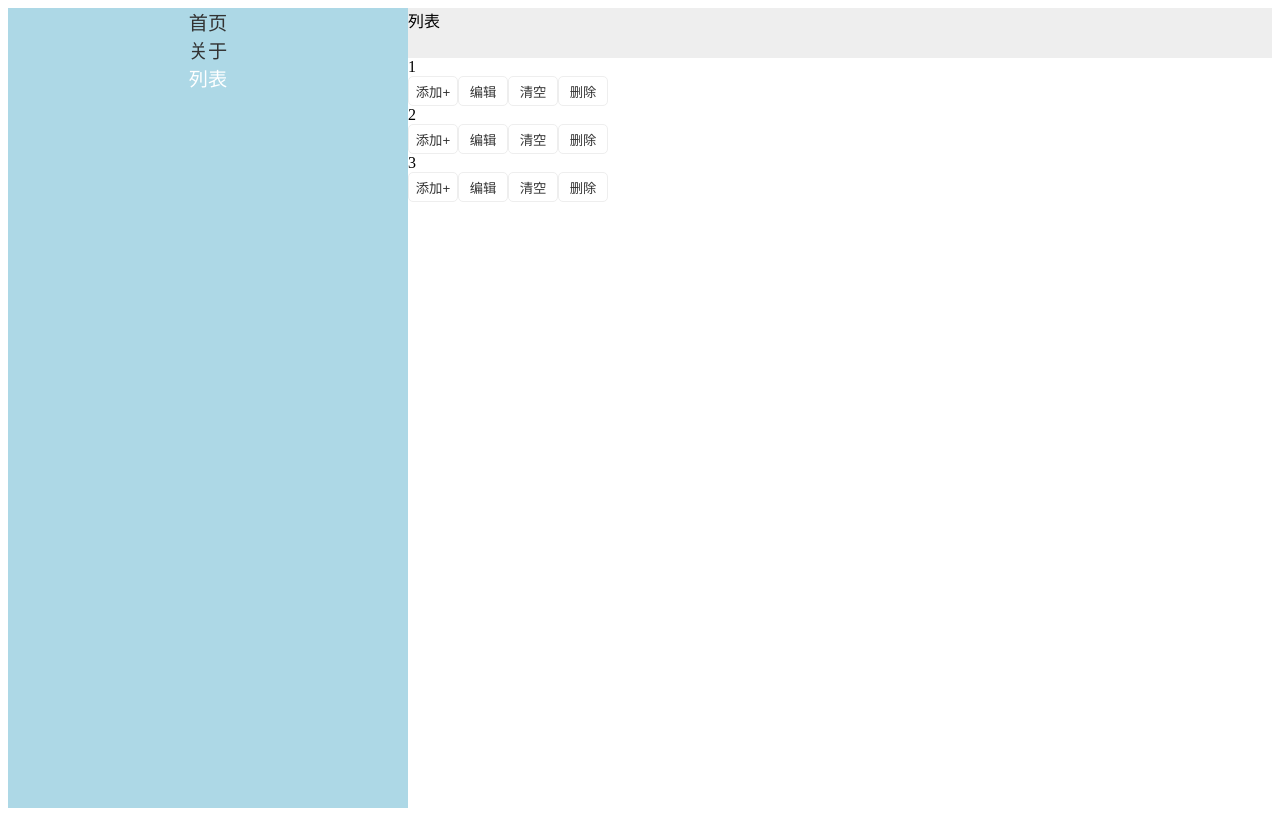
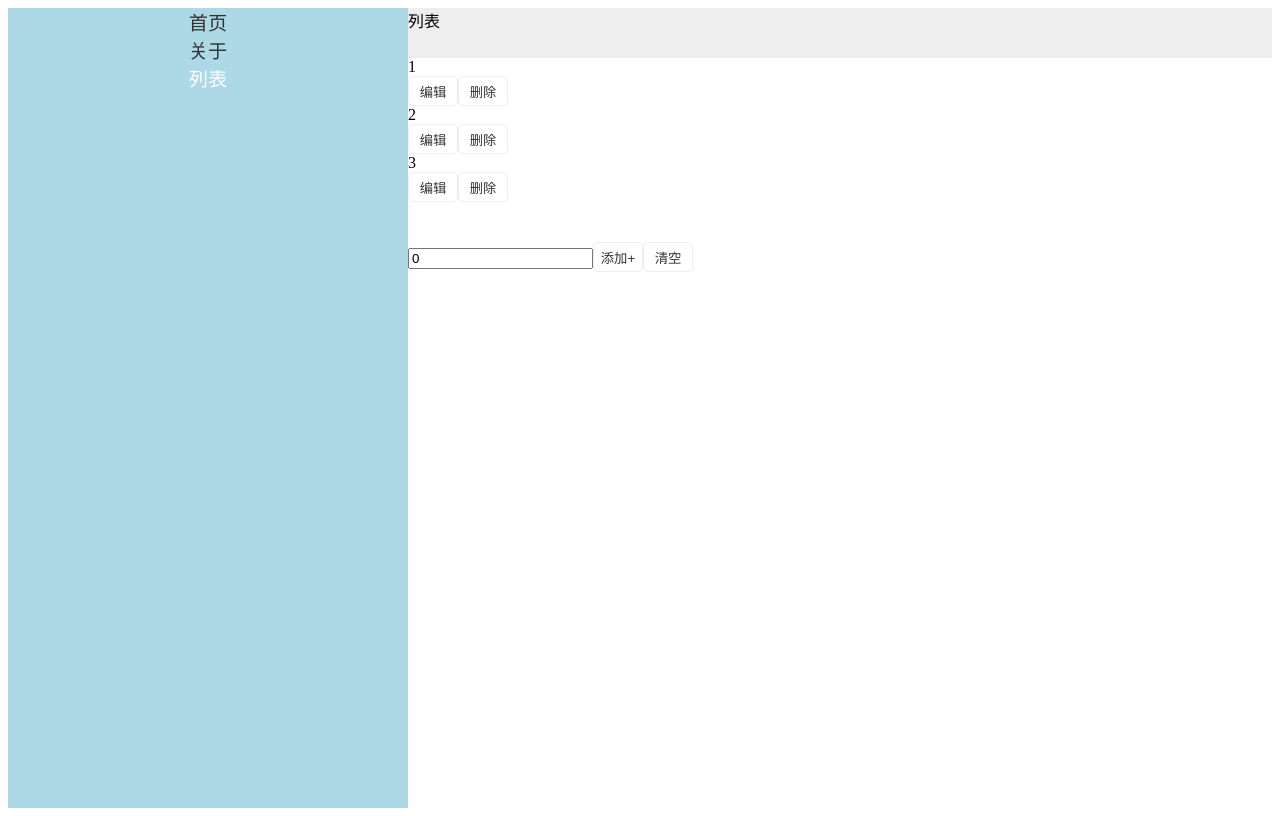
Before and after one commit to Bottle414/React-Admin, a React (Vite) app: page /list in a window 1280 px wide. Built offline with nearby package versions, Linux system fonts and the light colour scheme.

Commit message:
feat: add input with model value

```diff
--- a/src/views/list/List.tsx
+++ b/src/views/list/List.tsx
@@ -5,7 +5,7 @@ import './List.css'
 
 type Types = 'add' | 'remove' | 'edit' | 'clear'
 interface ActionType {
-    type: Types,
+    type: Types
     item?: number
 }
 
@@ -42,7 +42,7 @@ function listReducer(listItems: number[], action: ActionType) {
     switch (action.type) {
         case 'add':
             return produce(listItems, (draft) => {
-                draft.push(Math.random())
+                draft.push(action.item || 0)
             })
         case 'remove':
             return produce(listItems, (draft) => {
@@ -64,11 +64,15 @@ function listReducer(listItems: number[], action: ActionType) {
 export function List() {
     const [listItems, dispatch] = useReducer(listReducer, [1, 2, 3])
     const { Button } = useGlobalComponents()
+    const [text, setText] = useState(0)
 
-    const handleAddList = () => {
+    const handleAddList = (addItem: number) => {
         dispatch({
-            type: 'add'
+            type: 'add',
+            item: addItem
         })
+
+        setText(0)
     }
 
     const handleRemoveList = (deleteItem: number) => {
@@ -102,25 +106,9 @@ export function List() {
                             width="50px"
                             height="30px"
                             type="plain"
-                            onClick={handleAddList}
-                        >
-                            添加+
-                        </Button>
-                        <Button
-                            width="50px"
-                            height="30px"
-                            type="plain"
                             onClick={handleEditList}
                         >
                             编辑
-                        </Button>
-                        <Button
-                            width="50px"
-                            height="30px"
-                            type="plain"
-                            onClick={handleClearList}
-                        >
-                            清空
                         </Button>
                         <Button
                             width="50px"
@@ -133,6 +121,27 @@ export function List() {
                     </div>
                 </div>
             ))}
+            <div className="common-group" style={{
+                marginTop: '40px'
+            }}>
+                <input type="number" placeholder='Please Input...' value={text} onChange={(e) => setText(e.target.value)}/>
+                <Button
+                    width="50px"
+                    height="30px"
+                    type="plain"
+                    onClick={() => handleAddList(text)}
+                >
+                    添加+
+                </Button>
+                <Button
+                    width="50px"
+                    height="30px"
+                    type="plain"
+                    onClick={handleClearList}
+                >
+                    清空
+                </Button>
+            </div>
         </>
     )
 }
```
